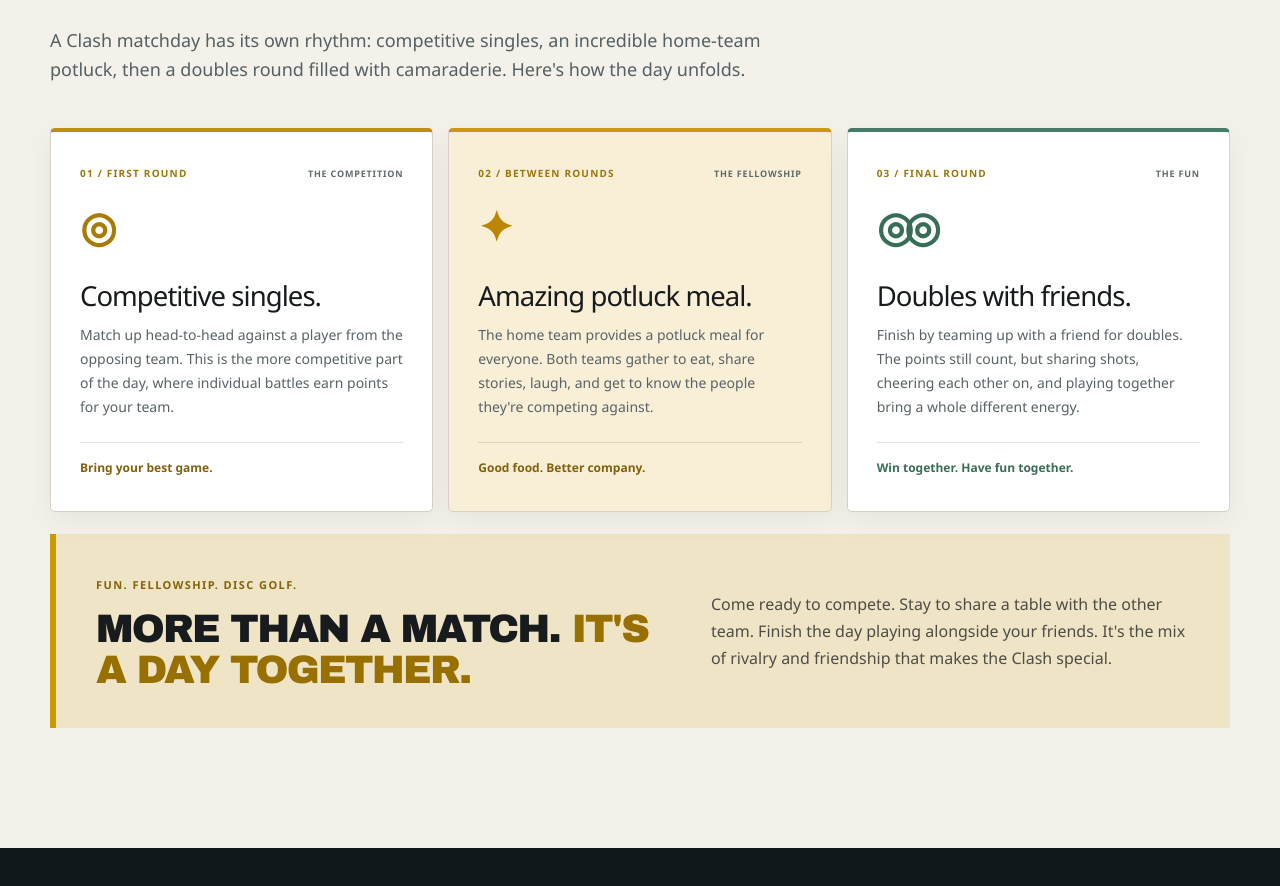
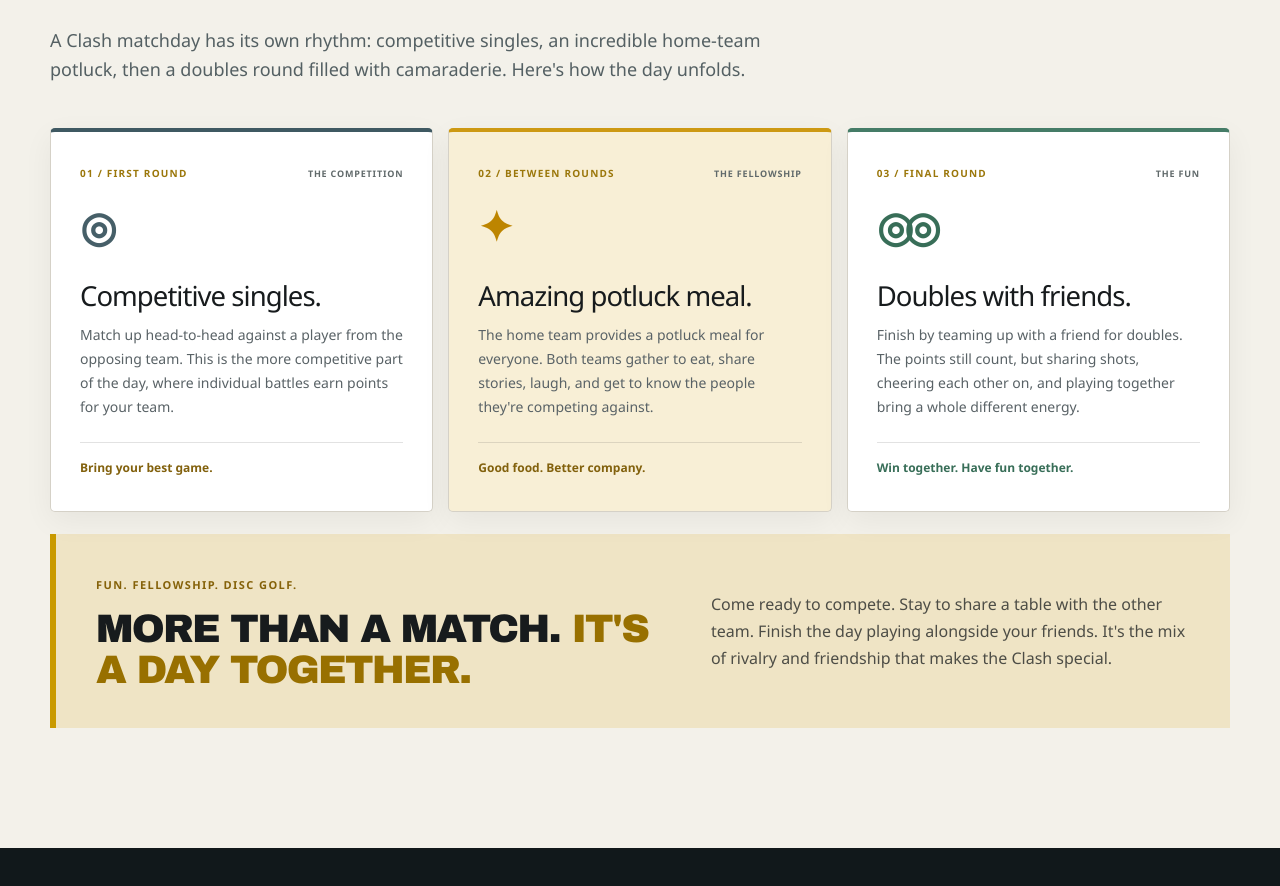
Before and after one commit to johnc0601-glitch/ccteamclash, a Next.js app: page /bring-the-clash in a window 1280 px wide. Shown: the part 1509-2395 px from the top of the page. Built offline with nearby package versions, Linux system fonts and the light colour scheme; no server answers; the database is empty.

Commit message:
Define singles card styling for matchday sequence

```diff
--- a/src/app/bring-the-clash/BringTheClash.module.css
+++ b/src/app/bring-the-clash/BringTheClash.module.css
@@ -42,6 +42,8 @@
 .benefitCard h3 { margin-top: 13px; }
 .benefitCard p { flex: 1; }
 .stageBottom { display: block; margin-top: 24px; padding-top: 16px; border-top: 1px solid rgba(50,50,50,.14); color: #82610d; font-size: 12px; font-weight: 950; }
+.singlesCard { border-top-color: #3f5962; }
+.singlesCard .stageIcon { color: #465f68; }
 .potluckCard { border-top-color: #cd9913; background: #f8efd6; }
 .potluckCard .stageIcon { color: #bd8500; }
 .doublesCard { border-top-color: #457c67; }
```
